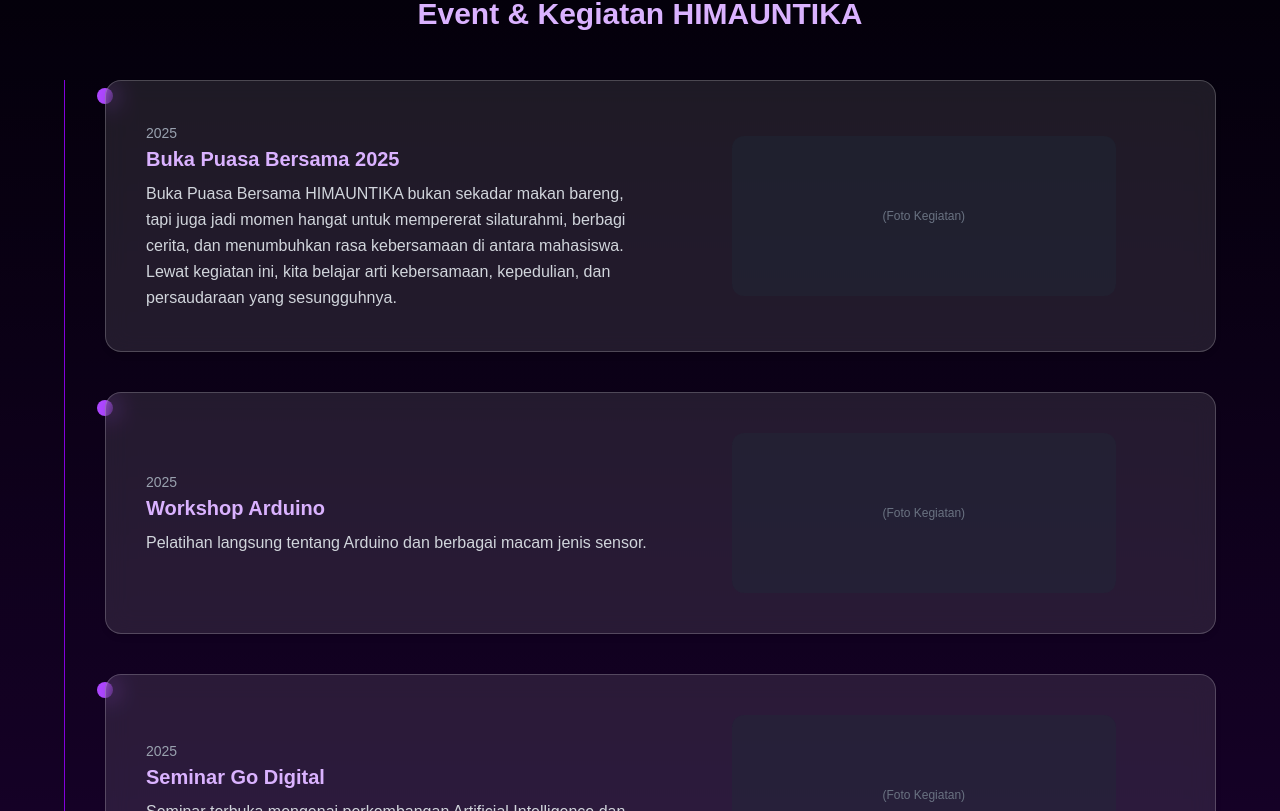
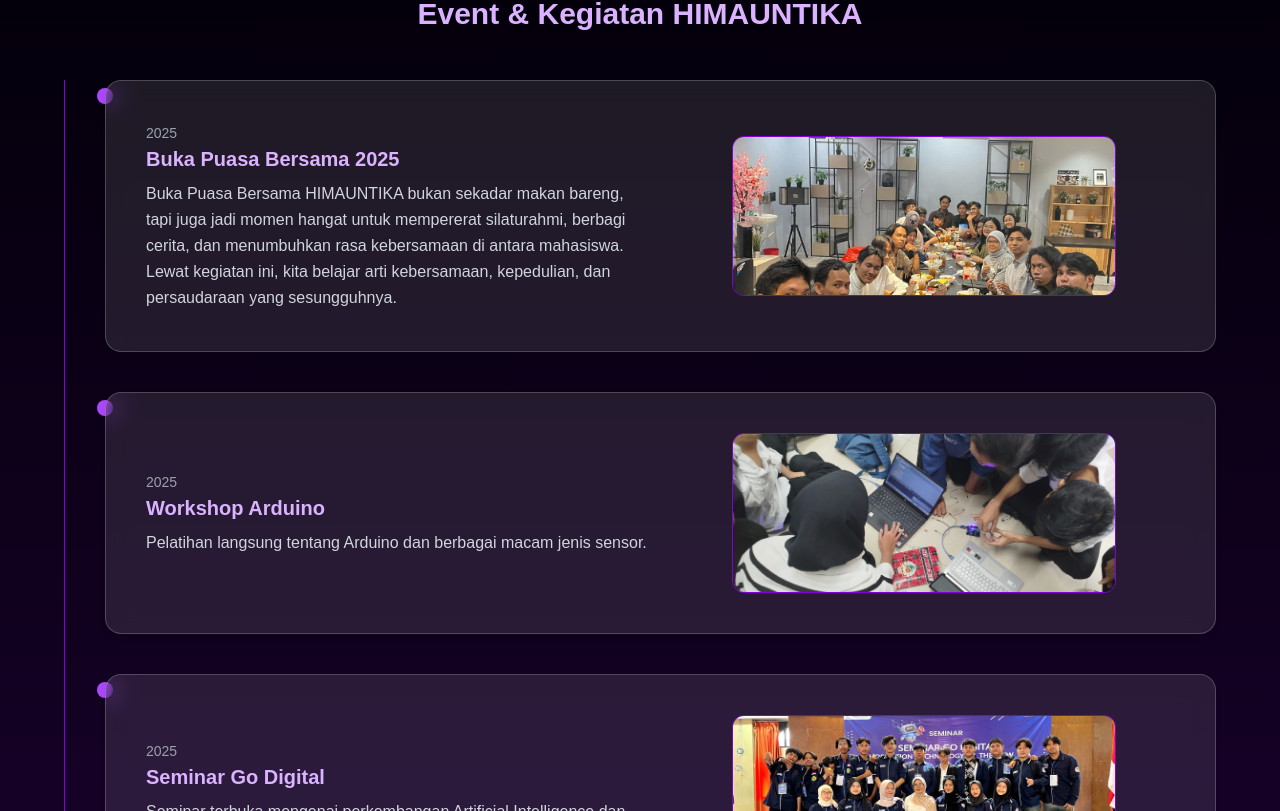
Before and after one commit to Gbaee/himauntika.ac.id, a Next.js app: page / in a window 1280 px wide. Shown: the part 3009-3820 px from the top of the page. Built offline with nearby package versions, Linux system fonts and the light colour scheme.

Commit message:
menambah section ke 3 event dan kegiatan seru

```diff
--- a/pages/himauntika.jsx
+++ b/pages/himauntika.jsx
@@ -2,6 +2,8 @@ import { useState, useEffect } from "react";
 import { motion, AnimatePresence } from "framer-motion";
 import { Card, CardContent } from "@/components/ui/card";
 import { Button } from "@/components/ui/button";
+import Image from "next/image";
+
 
 export default function HimauntikaPage() {
   const [activeSection, setActiveSection] = useState("bph");
@@ -638,9 +640,13 @@ export default function HimauntikaPage() {
 
                     {/* Image Placeholder */}
                     <div className="flex justify-center">
-                      <div className="w-full max-w-sm h-40 bg-gray-800/40 rounded-xl flex items-center justify-center text-gray-500">
-                        <span className="text-xs">(Foto Kegiatan)</span>
-                      </div>
+                      <Image
+                        src={event.img}
+                        alt={event.title}
+                        width={400}
+                        height={200}
+                        className="w-full max-w-sm h-40 object-cover rounded-xl border border-purple-700"
+                      />
                     </div>
                   </CardContent>
                 </Card>
```
